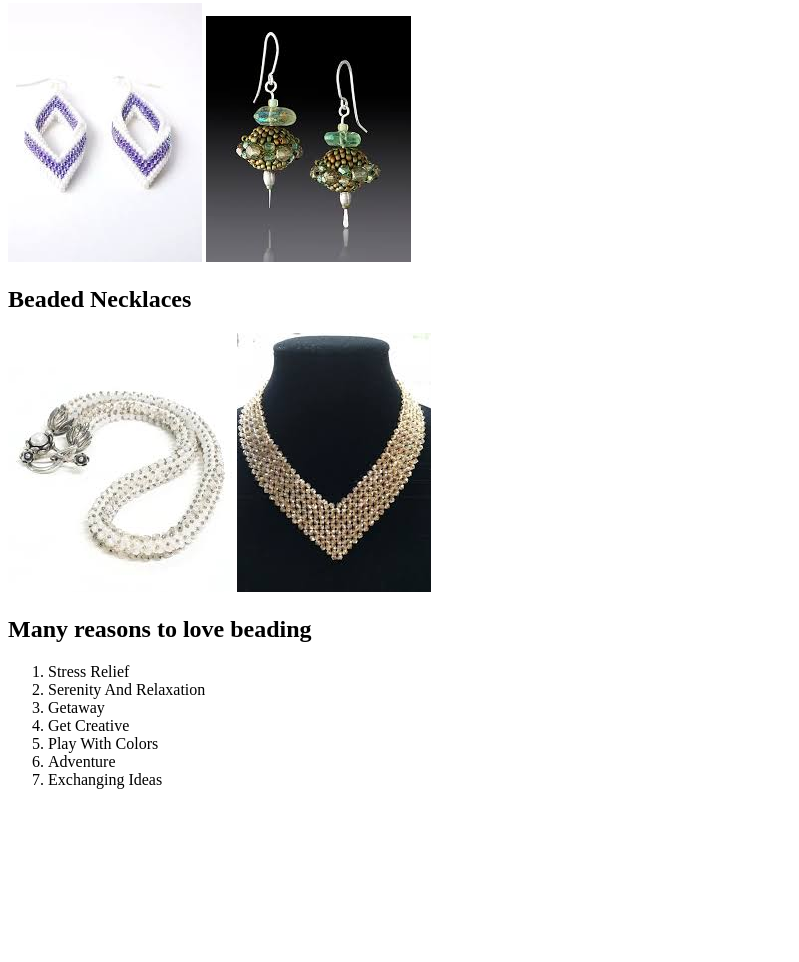
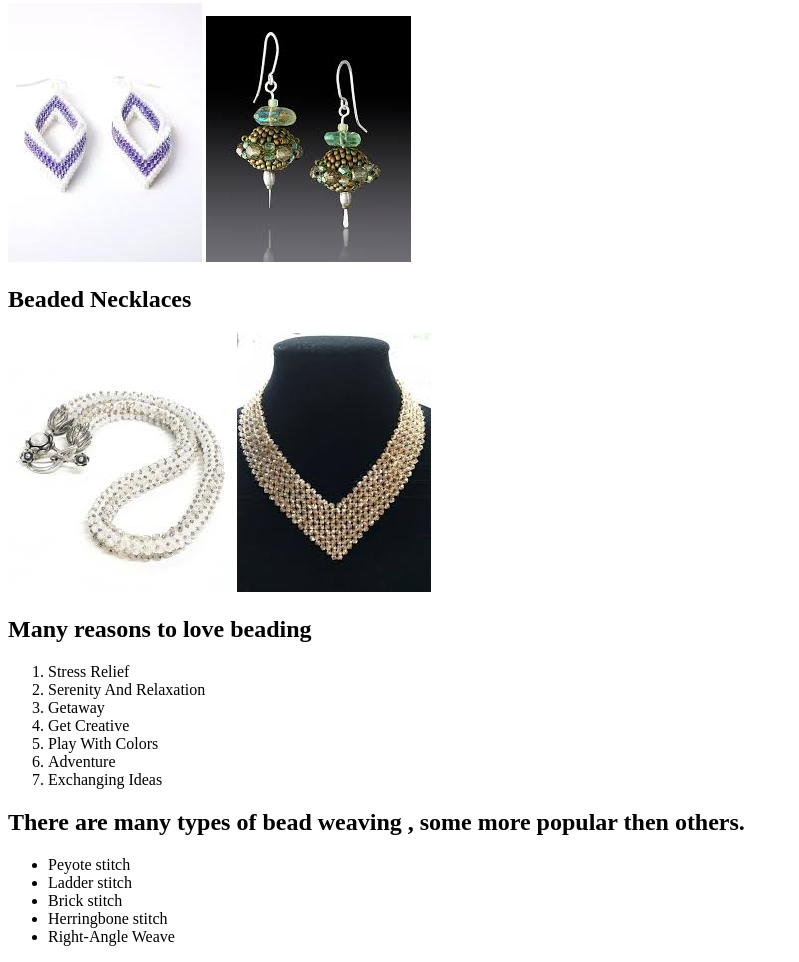
Before and after one commit to kavitaCodes/html-me-something, a plain HTML site: page index.html in a window 1280 px wide. Shown: the part 1286-2248 px from the top of the page, without its empty margins (0-799 px from the left). Before the commit the page ends 2091 px from the top, so only its background shows below. Drawn offline with Linux system fonts and the light colour scheme.

Commit message:
madechanges

```diff
--- a/index.html
+++ b/index.html
@@ -90,5 +90,21 @@
         <li>Exchanging Ideas</li>
       </ol>
     </div>
-  </body>
+
+    <div>
+      <h2>
+        There are many types of bead weaving , some more popular then others.
+      </h2>
+      <ul>
+        <li>Peyote stitch</li>
+        <li>Ladder stitch</li>
+        <li>Brick stitch</li>
+        <li>Herringbone stitch</li>
+        <li>Right-Angle Weave</li>
+      </ul>
+    </div>
+
+    <p>
+
+
 </html>
```
